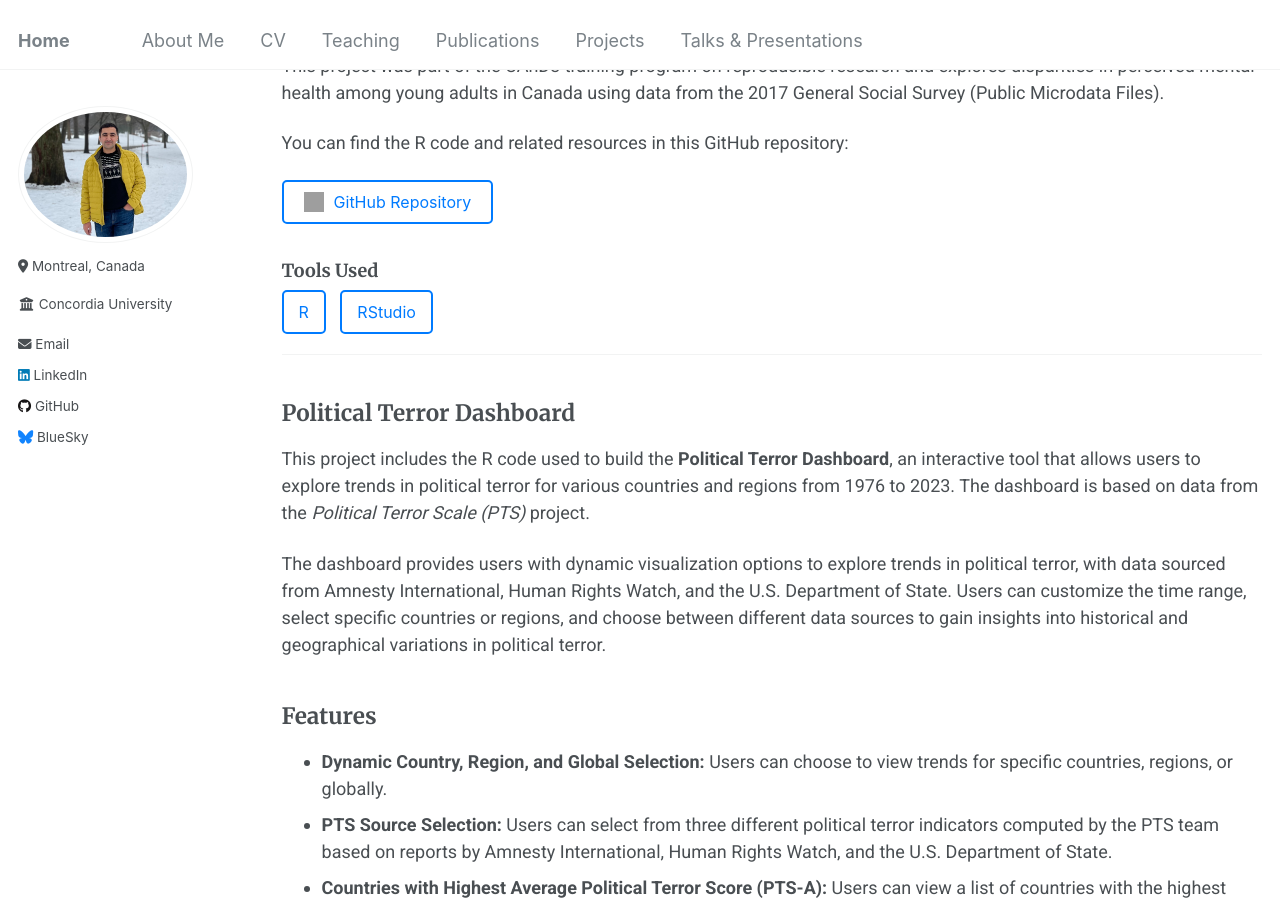
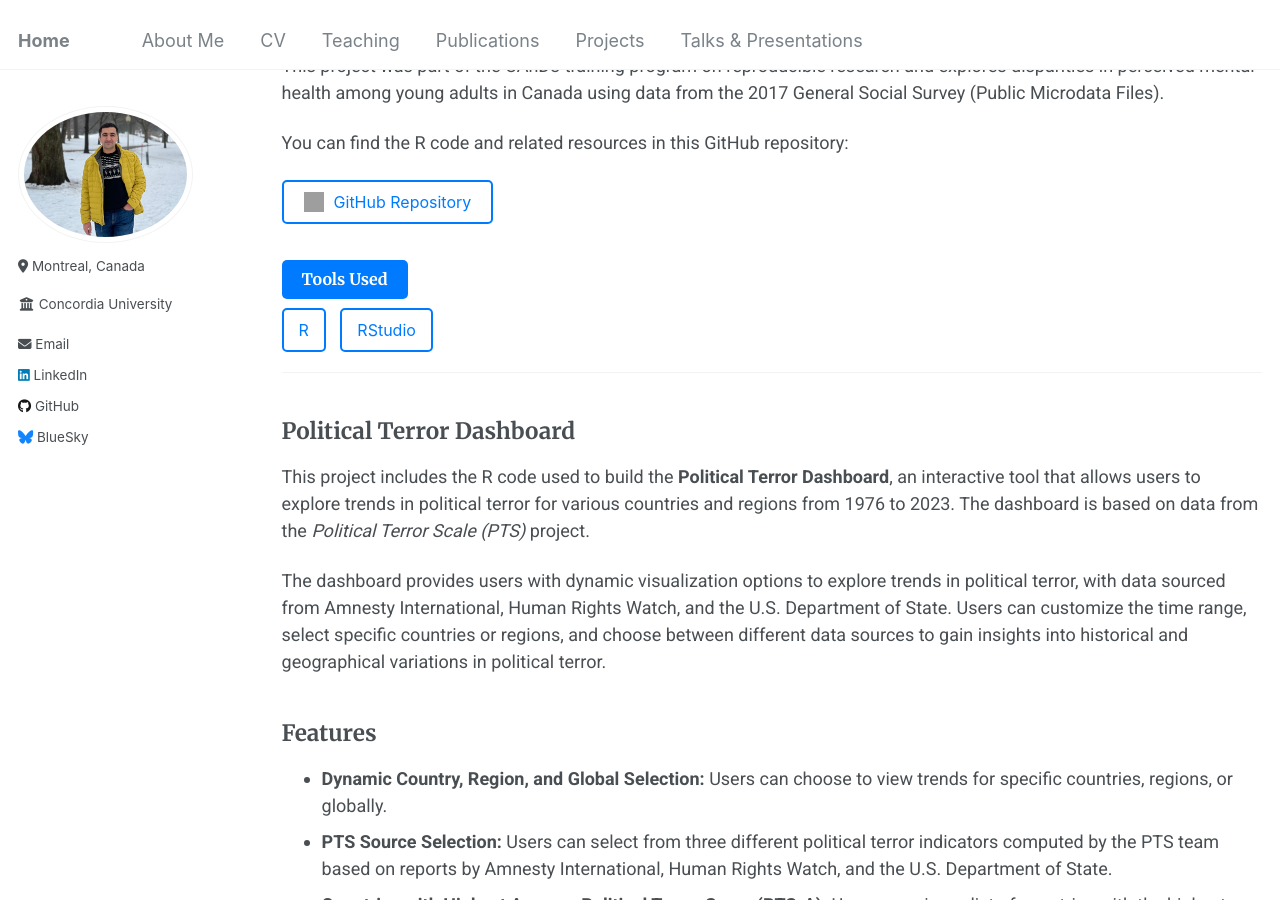
Before and after one commit to Mohsnmonji/mohsnmonji.github.io, a Jekyll site: the page built from _pages/portfolio.html, in a window 1280 px wide and 900 px high, scrolled down 472 px. Built offline with Jekyll 4.4.1, drawn with Linux system fonts in a browser that asks for light colours; grey boxes are pictures that could not be loaded.

Commit message:
Update cand3-reproducible-research.html

```diff
--- a/_portfolio/cand3-reproducible-research.html
+++ b/_portfolio/cand3-reproducible-research.html
@@ -18,7 +18,7 @@ permalink: /portfolio/cand3-reproducible-research/
   </button>
 </a>
 
-<h3>Tools Used</h3>
+<h3><span style="background-color:#007bff; color:white; padding:10px 20px; border-radius:5px; font-size:16px; display:inline-block;">Tools Used</span></h3>
 <div style="margin-bottom:20px;">
   <a href="https://www.r-project.org/" target="_blank" style="text-decoration:none;">
     <button style="background-color:white; color:#007bff; border:2px solid #007bff; border-radius:5px; padding:10px 15px; font-size:16px; cursor:pointer; margin-right:10px;">
```
